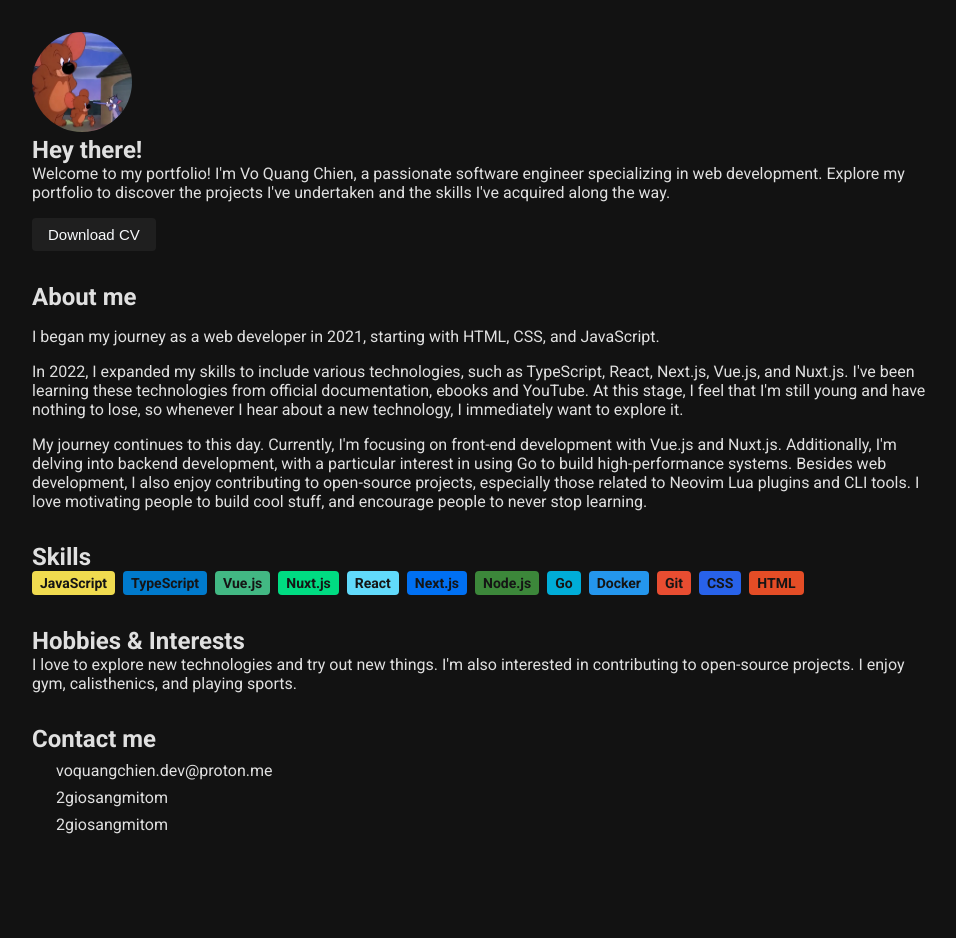
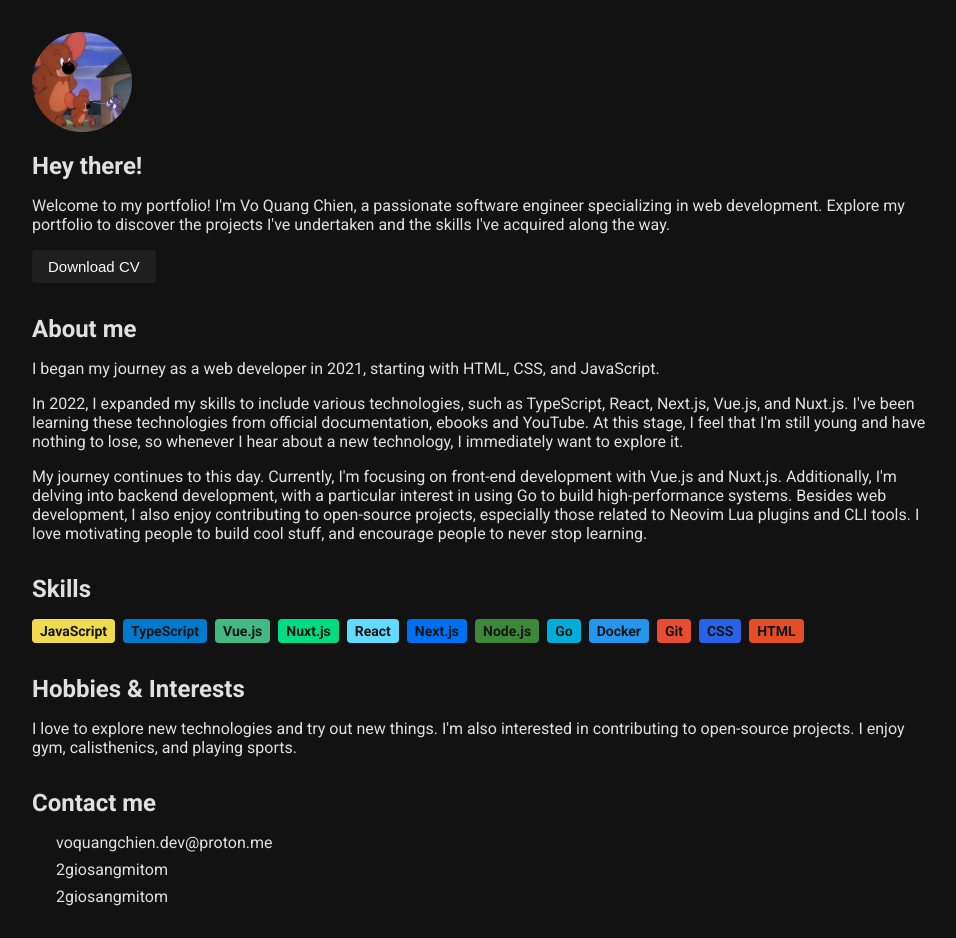
Before and after one commit to 2giosangmitom/2giosangmitom.github.io, a Vue app: page / in a window 1280 px wide. Shown: the whole page, without its empty margins (48-1004 px from the left). Before the commit the page ends 866 px from the top, so only its background shows below. Built offline with nearby package versions, Linux system fonts and the light colour scheme; some icons are missing.

Commit message:
feat: update style

```diff
--- a/src/assets/css/main.css
+++ b/src/assets/css/main.css
@@ -15,3 +15,7 @@ body {
 section {
   margin-top: 2rem;
 }
+
+section h2 {
+  margin-bottom: 1rem;
+}
--- a/src/components/TheAbout.vue
+++ b/src/components/TheAbout.vue
@@ -19,7 +19,7 @@
 </template>
 
 <style scoped>
-p {
+p:not(:first-child) {
   margin-top: 1rem;
 }
 </style>
--- a/src/components/TheIntro.vue
+++ b/src/components/TheIntro.vue
@@ -20,6 +20,10 @@
   border-radius: 50%;
 }
 
+h1 {
+  margin: 1rem 0;
+}
+
 button {
   display: inline-block;
   margin-top: 1rem;
```
